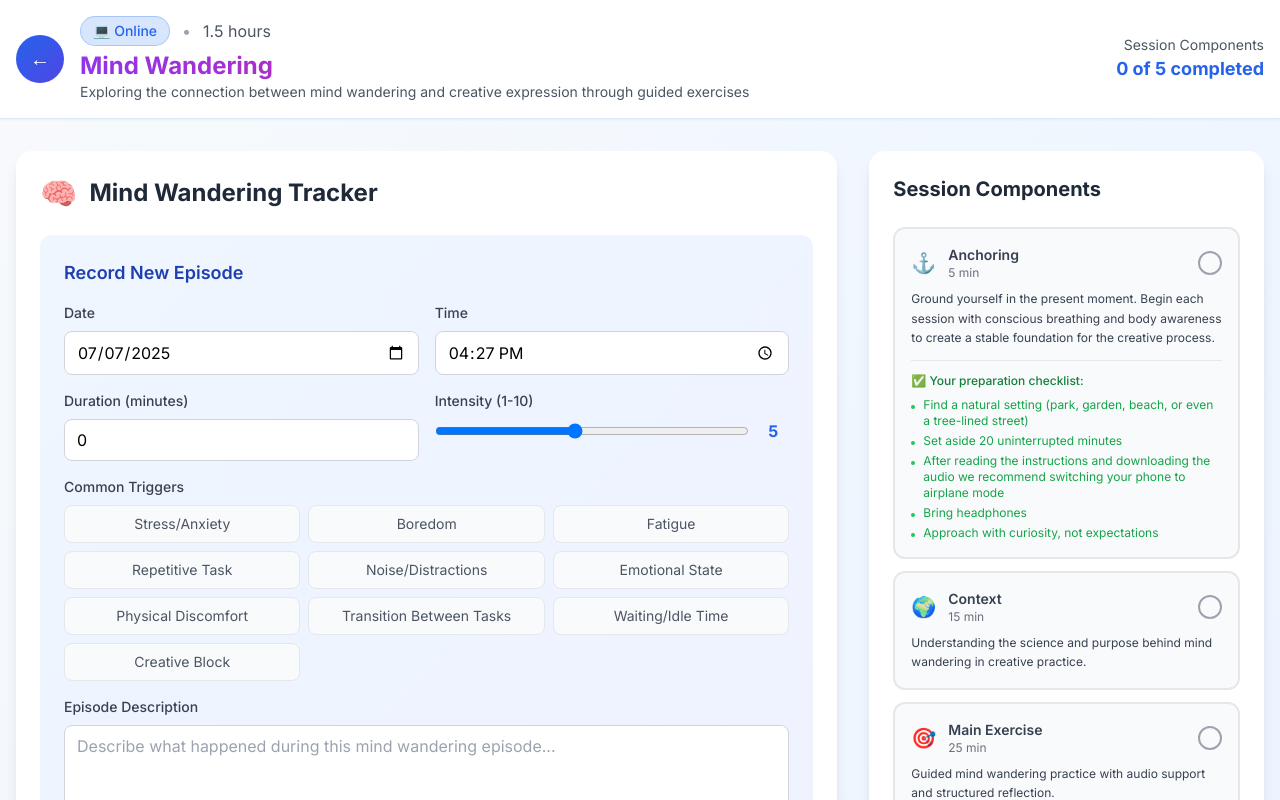
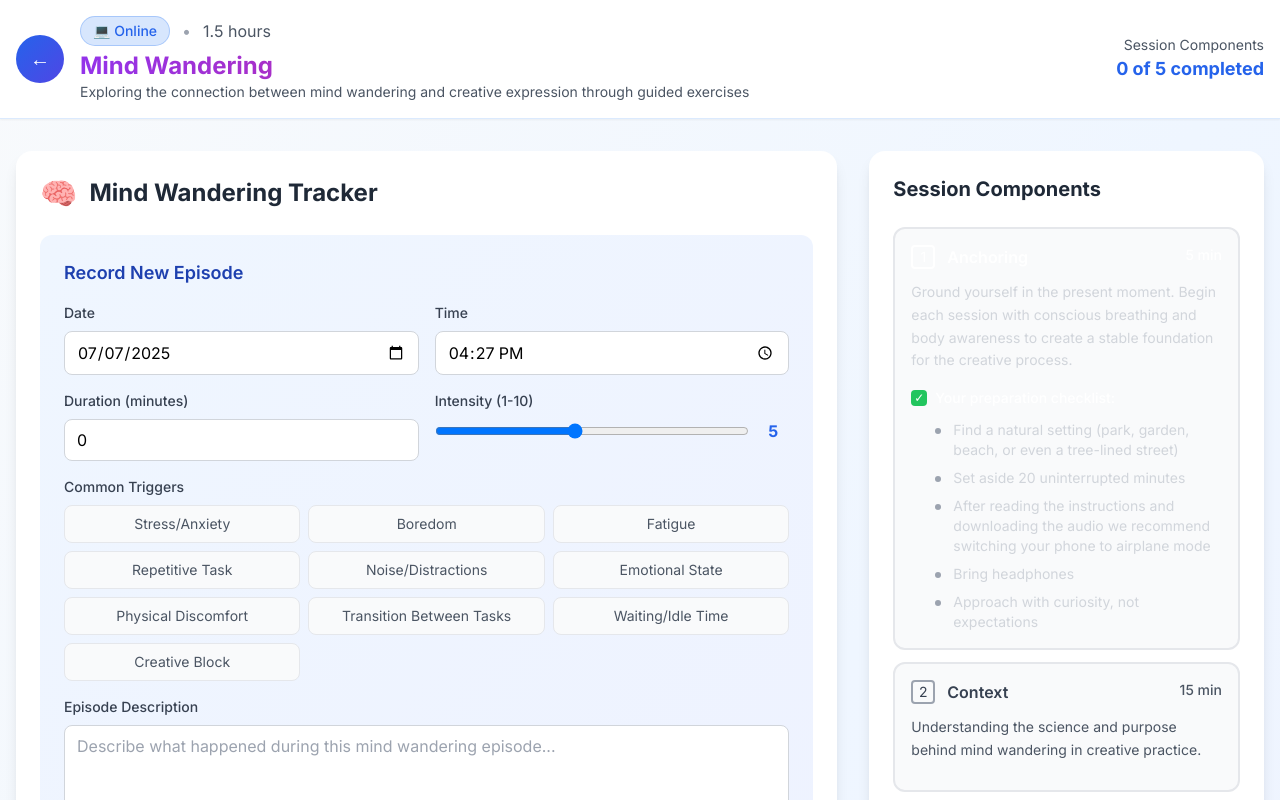
Before and after one commit to MartijnMesman/ConnectedCreativity, a Next.js app: page /course/week/2 in a window 1280 px wide. Shown: the top 800 px of the page. Built offline with nearby package versions, Linux system fonts and the light colour scheme.

Commit message:
Update Anchoring Element to Match Reference Design

```diff
--- a/src/app/course/week/2/page.tsx
+++ b/src/app/course/week/2/page.tsx
@@ -469,35 +469,48 @@ export default function Week2Page() {
                         : 'bg-gray-50 border-gray-200 text-gray-700 hover:bg-gray-100'
                     }`}
                   >
-                    <div className="flex items-center justify-between mb-2">
+                    <div className="flex items-start justify-between mb-3">
                       <div className="flex items-center space-x-3">
-                        <span className="text-xl">{getComponentIcon(component.type)}</span>
+                        <div className={`w-6 h-6 rounded border-2 flex items-center justify-center text-sm ${
+                          component.completed
+                            ? 'bg-green-500 border-green-500 text-white'
+                            : component.id === 1
+                            ? 'border-white text-white'
+                            : 'border-gray-400'
+                        }`}>
+                          {component.completed ? '✓' : component.id}
+                        </div>
                         <div>
-                          <h3 className="font-semibold text-sm">{component.title}</h3>
-                          <p className="text-xs opacity-75">{component.duration}</p>
+                          <h3 className={`font-semibold text-base ${
+                            component.id === 1 ? 'text-white' : ''
+                          }`}>{component.title}</h3>
                         </div>
                       </div>
-                      <button
-                        onClick={() => toggleComponentComplete(component.id)}
-                        className={`w-6 h-6 rounded-full border-2 flex items-center justify-center transition-all ${
-                          component.completed
-                            ? 'bg-green-500 border-green-500 text-white'
-                            : 'border-gray-400 hover:border-green-400'
-                        }`}
-                      >
-                        {component.completed && '✓'}
-                      </button>
+                      <span className={`text-sm font-medium ${
+                        component.id === 1 ? 'text-white' : 'text-gray-600'
+                      }`}>
+                        {component.duration}
+                      </span>
                     </div>
-                    <p className="text-xs leading-relaxed">{component.description}</p>
+                    <p className={`text-sm leading-relaxed mb-3 ${
+                      component.id === 1 ? 'text-gray-300' : 'text-gray-600'
+                    }`}>
+                      {component.description}
+                    </p>
 
                     {/* Special content for Anchoring component */}
                     {component.id === 1 && component.content && (
-                      <div className="mt-3 pt-3 border-t border-gray-200">
-                        <p className="text-xs font-medium text-green-700 mb-2">✅ Your preparation checklist:</p>
-                        <ul className="space-y-1">
+                      <div className="mt-4">
+                        <div className="flex items-center space-x-2 mb-3">
+                          <div className="w-4 h-4 bg-green-500 rounded flex items-center justify-center">
+                            <span className="text-white text-xs">✓</span>
+                          </div>
+                          <p className="text-sm font-medium text-white">Your preparation checklist:</p>
+                        </div>
+                        <ul className="space-y-2 ml-6">
                           {component.content.checklist.map((item: string, index: number) => (
-                            <li key={index} className="text-xs text-green-600 flex items-start">
-                              <span className="w-1 h-1 bg-green-500 rounded-full mt-2 mr-2 flex-shrink-0"></span>
+                            <li key={index} className="text-sm text-gray-300 flex items-start">
+                              <span className="w-1.5 h-1.5 bg-gray-400 rounded-full mt-2 mr-3 flex-shrink-0"></span>
                               {item}
                             </li>
                           ))}
```
